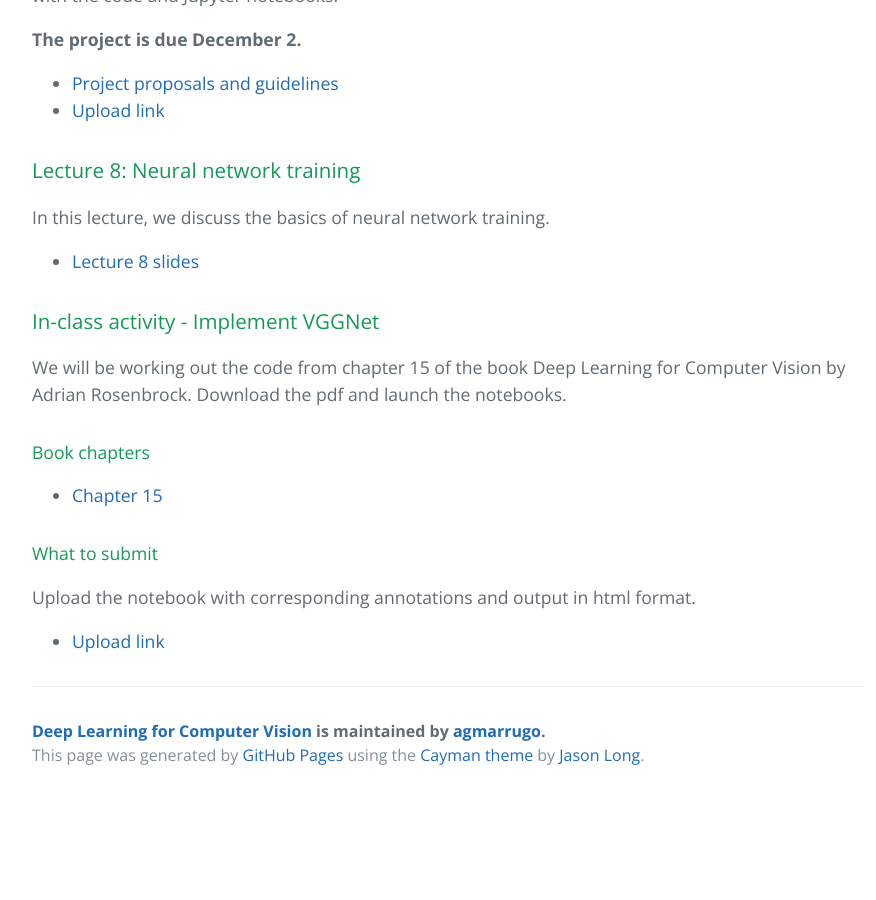
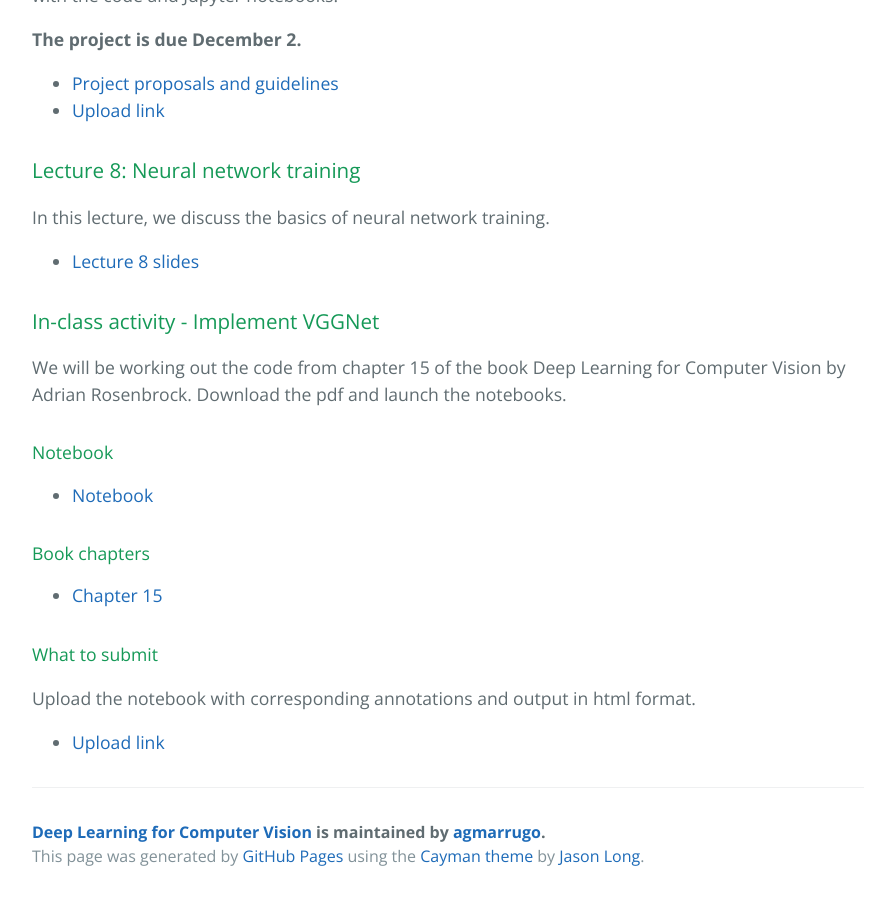
Before and after one commit to opi-lab/DL4CV, a Jekyll site: the page built from index.md, in a window 1280 px wide and 900 px high, scrolled down 4701 px. Shown: the whole window, without its empty margins (192-1068 px from the left). Built offline with Jekyll 4.4.1, drawn with Linux system fonts in a browser that asks for light colours; before the commit the page ends 5500 px from its top, so only the background shows below that.

Commit message:
Update index.md

```diff
--- a/index.md
+++ b/index.md
@@ -182,6 +182,10 @@ In this lecture, we discuss the basics of neural network training.
 
 We will be working out the code from chapter 15 of the book Deep Learning for Computer Vision by Adrian Rosenbrock. Download the pdf and launch the notebooks.
 
+#### Notebook
+
+- [Notebook](https://github.com/opi-lab/DL4CV/blob/main/notebooks/miniVGGNet_.ipynb)
+
 #### Book chapters
 
 - [Chapter 15]({{site.url}}pdfs/15-vggnet.pdf)
```
